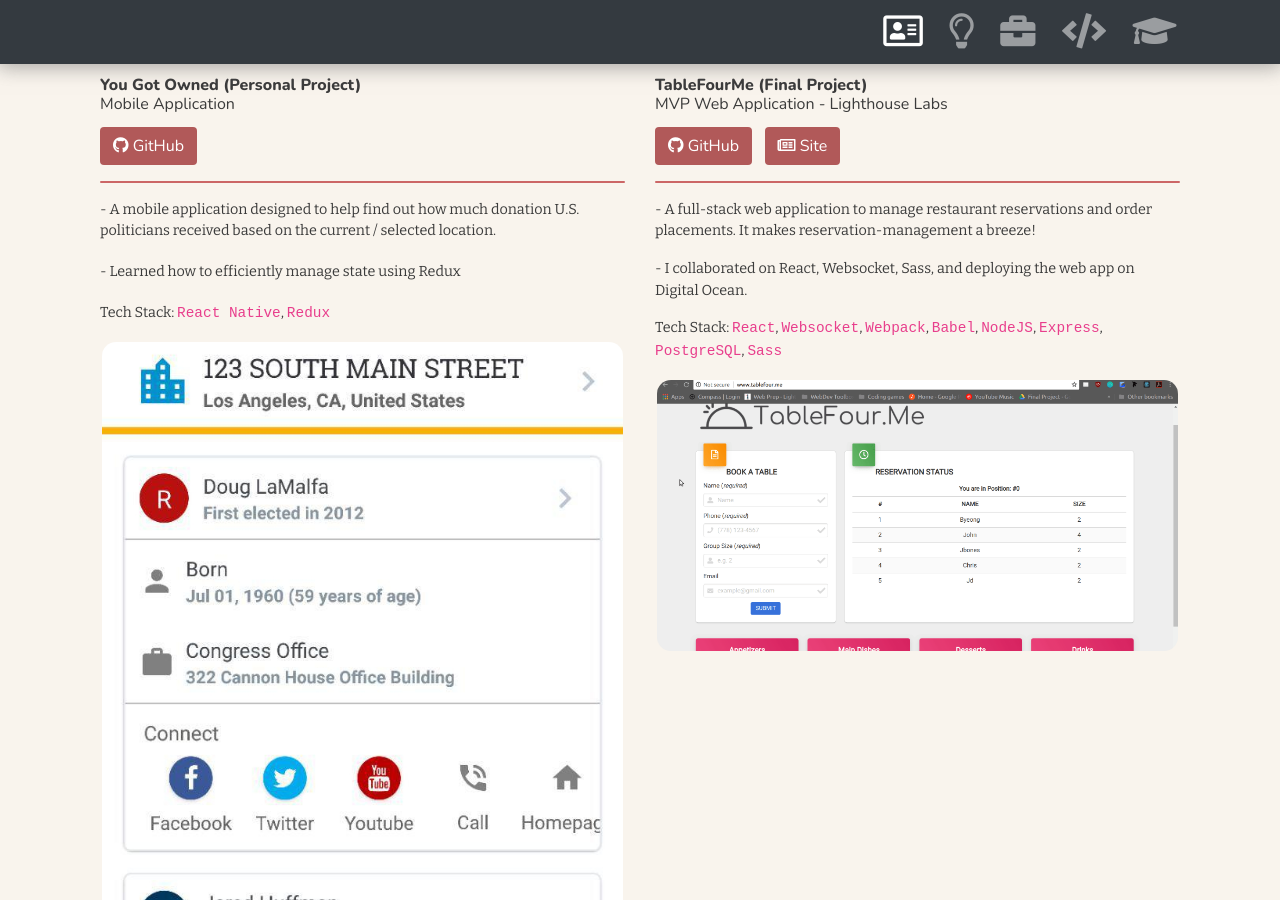
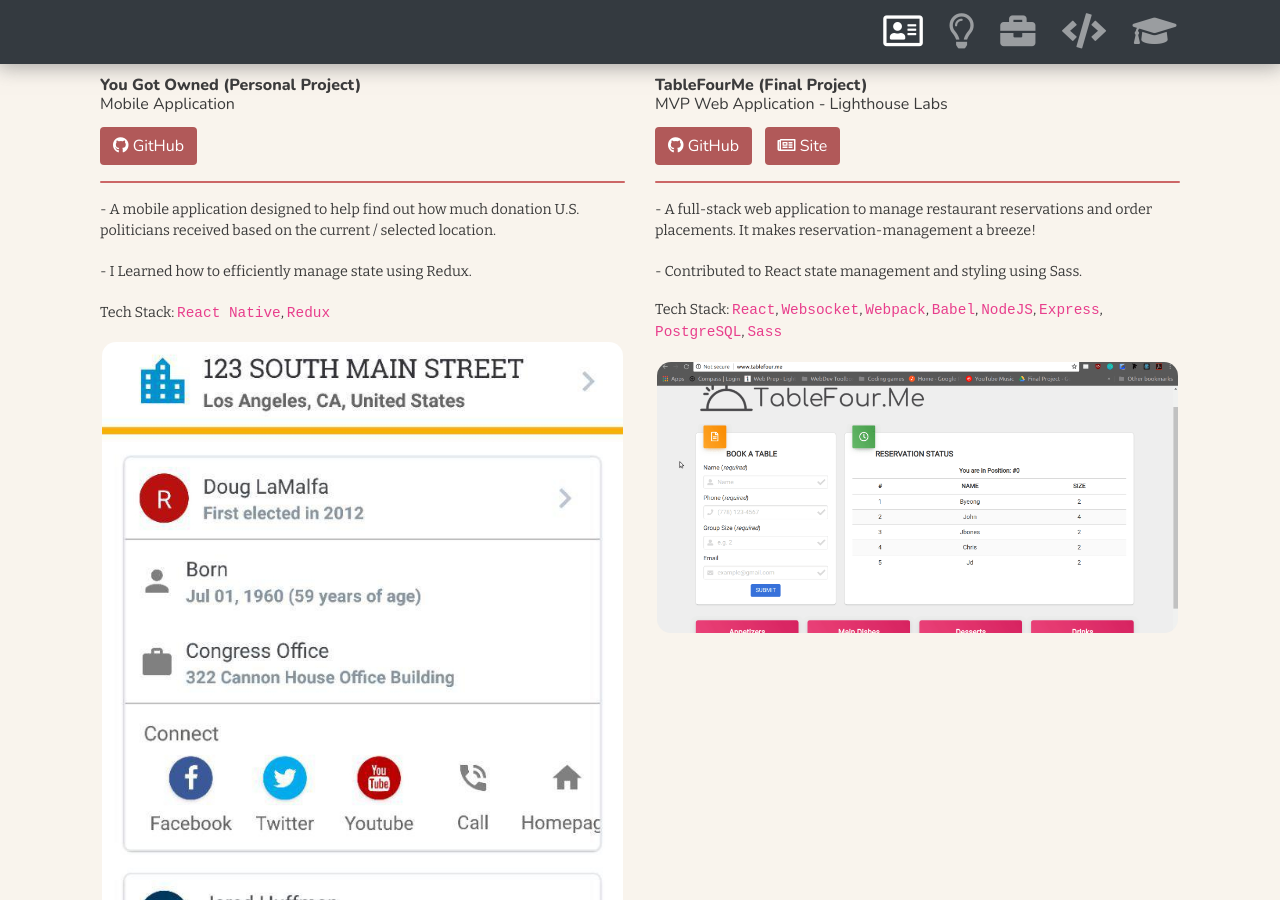
Before and after one commit to byeong0430/byeong0430.github.io, a Jekyll site: the page built from index.html, in a window 1280 px wide and 900 px high, scrolled down 526 px. Built offline with Jekyll 4.4.1, drawn with Linux system fonts in a browser that asks for light colours; nearby versions of some CDN libraries.

Commit message:
Change description for "TableFourMe"

```diff
--- a/_includes/projects-elements.html
+++ b/_includes/projects-elements.html
@@ -19,7 +19,7 @@
           U.S. politicians received based on the current / selected location.
         </p>
         <p>
-          - Learned how to efficiently manage state using Redux
+          - I Learned how to efficiently manage state using Redux.
         </p>
         <p>Tech Stack:
           <code>React Native</code>,
@@ -55,7 +55,7 @@
           breeze!
         </p>
         <p>
-          - I collaborated on React, Websocket, Sass, and deploying the web app on Digital Ocean.
+          - Contributed to React state management and styling using Sass.
         </p>
         <p>Tech Stack:
           <code>React</code>,
```
